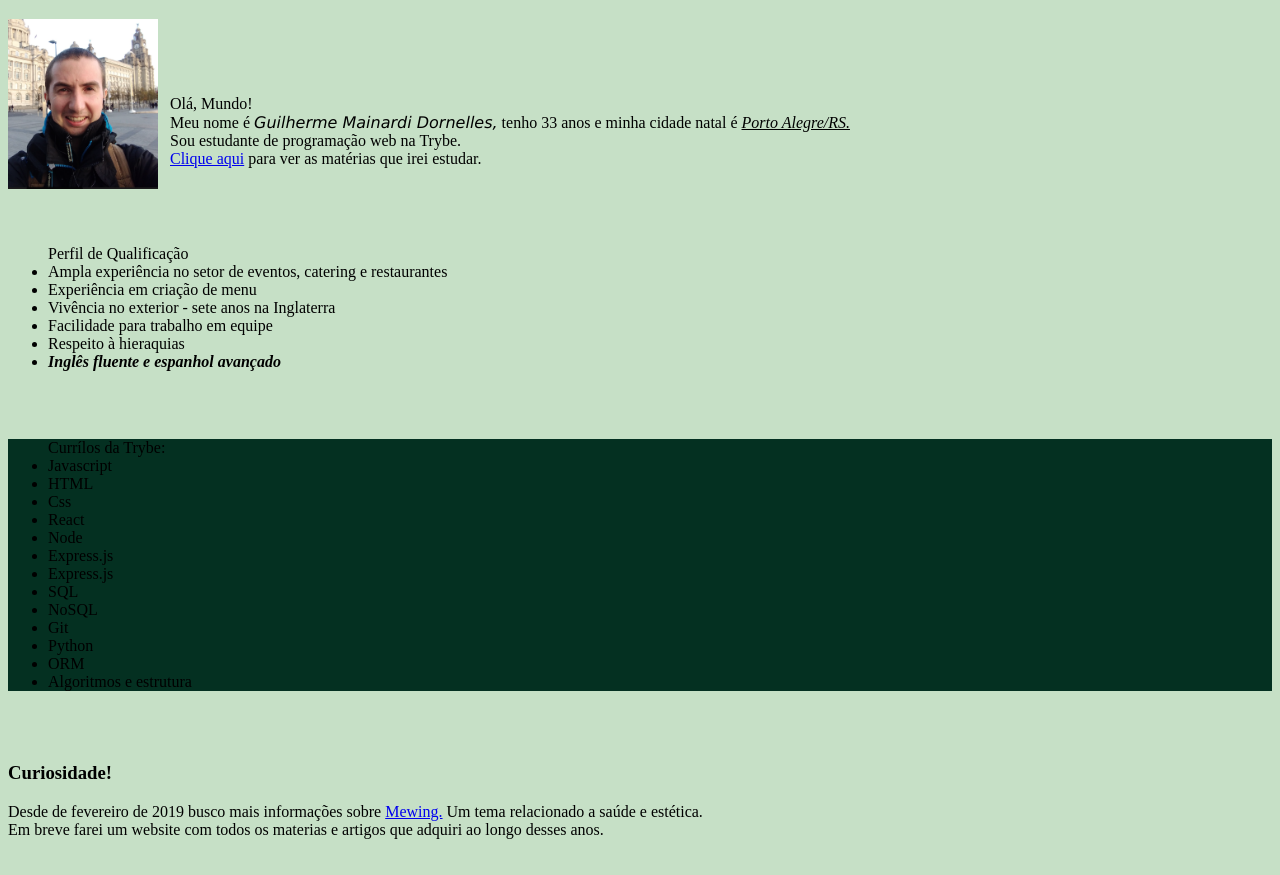
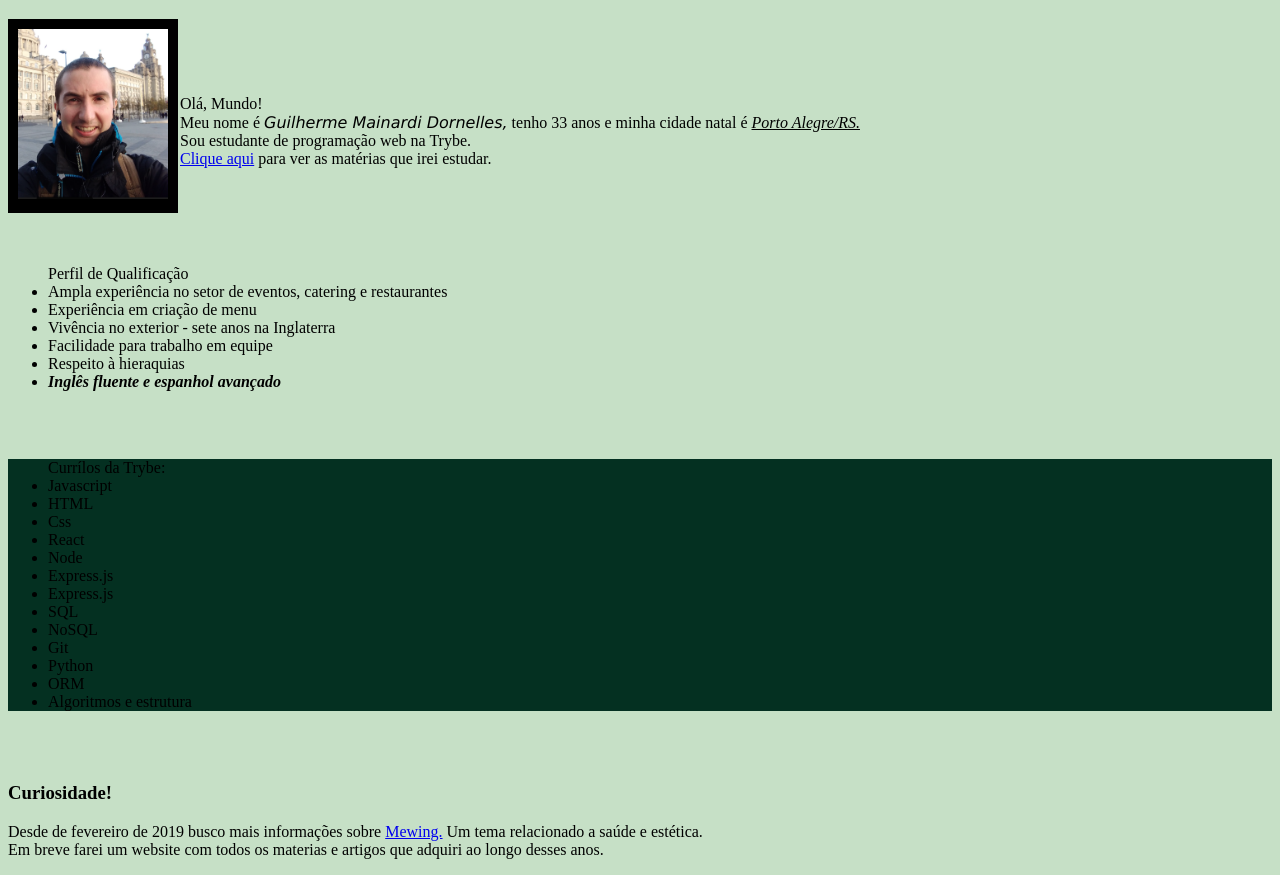
Before and after one commit to guilhermemd/Meu-Portifolio, a plain HTML site: page index.html in a window 1280 px wide. Shown: the part 61-936 px from the top of the page. Drawn offline with Linux system fonts and the light colour scheme.

Commit message:
Use padding e coloque uma cor de fundo na sua foto que seja diferente da cor de fundo do resto da página

```diff
--- a/estilo.css
+++ b/estilo.css
@@ -16,6 +16,11 @@ body {
 .description {
     position: absolute;
     top: 140px;
-    left: 170px;
+    left: 180px;
+}
 
+.foto {
+    background-color: black;
+    width: 150px;
+    padding: 10px 10px 10px 10px;
 }
--- a/index.html
+++ b/index.html
@@ -14,7 +14,7 @@
 <body>
     <h1>Meu Portifolio</h1>
     <div>
-    <img src="00.png" alt="Minha foto na prefeitura de Liverpool" width="150px">
+    <div class="foto"><img src="00.png" width="150px" alt="Minha foto na prefeitura de Liverpool"></div>
     <p class="description">Olá, Mundo! <br>Meu nome é <em id="nome">Guilherme Mainardi Dornelles,</em> tenho 33 anos e minha cidade natal é <em id="cidade">Porto Alegre/RS.</em> <br>Sou estudante de programação web na Trybe.<br><a href="#clique">Clique aqui</a> para ver as matérias que irei estudar.</p>
     </div>
     <br>
```
